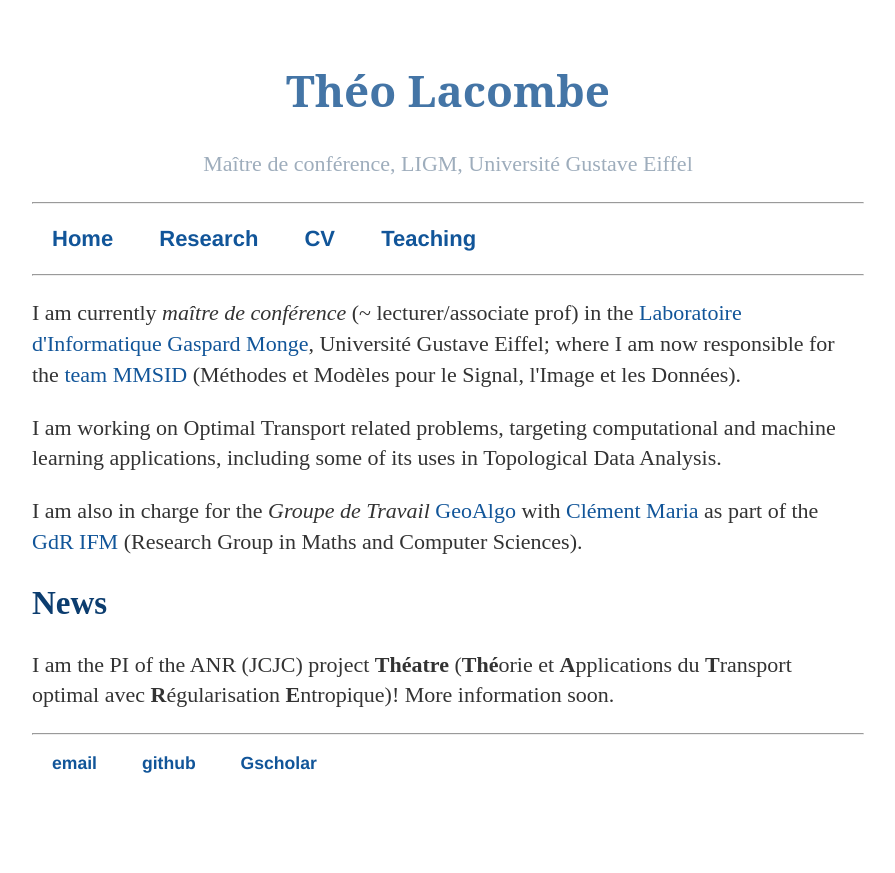
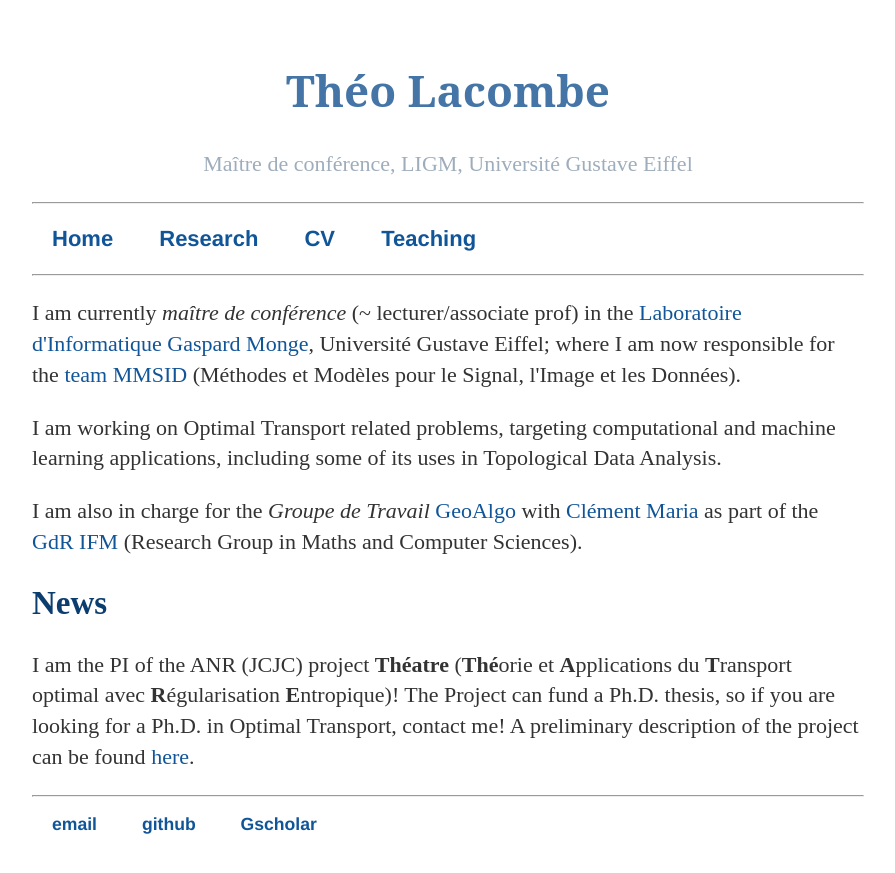
Before and after one commit to tlacombe/tlacombe.github.io, a Jekyll site: the page built from index.html, in a window 1280 px wide. Shown: the top 873 px of the page, without its empty margins (192-1087 px from the left). Built offline with Jekyll 4.4.1, drawn with Linux system fonts in a browser that asks for light colours.

Commit message:
add thesis info

```diff
--- a/index.html
+++ b/index.html
@@ -12,7 +12,9 @@ title: Théo Lacombe's webpage
 
     <h2> News </h2>
     <p>
-    I am the PI of the ANR (JCJC) project <b>Théatre</b> (<b>Thé</b>orie et <b>A</b>pplications du <b>T</b>ransport optimal avec <b>R</b>égularisation <b>E</b>ntropique)! More information soon.
+    I am the PI of the ANR (JCJC) project <b>Théatre</b> (<b>Thé</b>orie et <b>A</b>pplications du <b>T</b>ransport optimal avec <b>R</b>égularisation <b>E</b>ntropique)!
+    The Project can fund a Ph.D. thesis, so if you are looking for a Ph.D. in Optimal Transport, contact me!
+    A preliminary description of the project can be found <a href='./research/material/Internship_regOT.pdf'>here</a>.
     </p>
 
 
```
Also changed, not shown: 1 other file.
